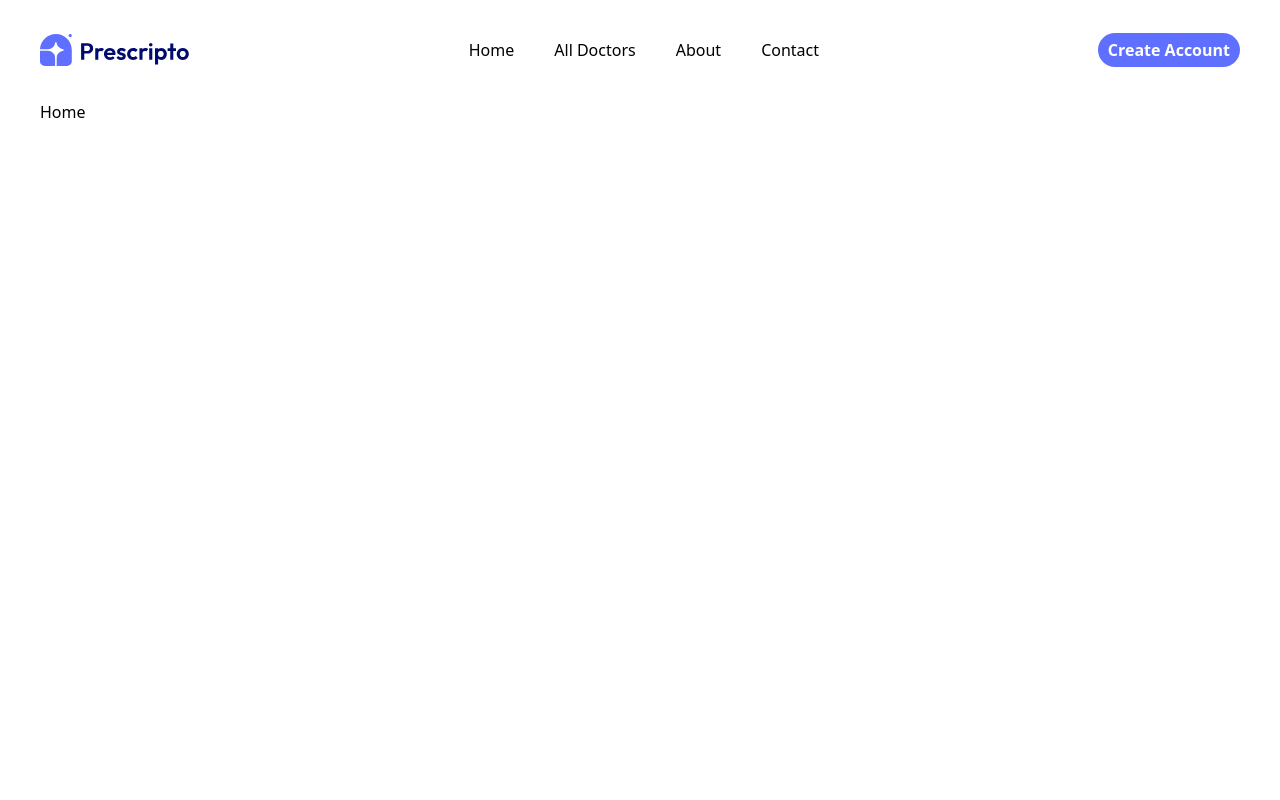
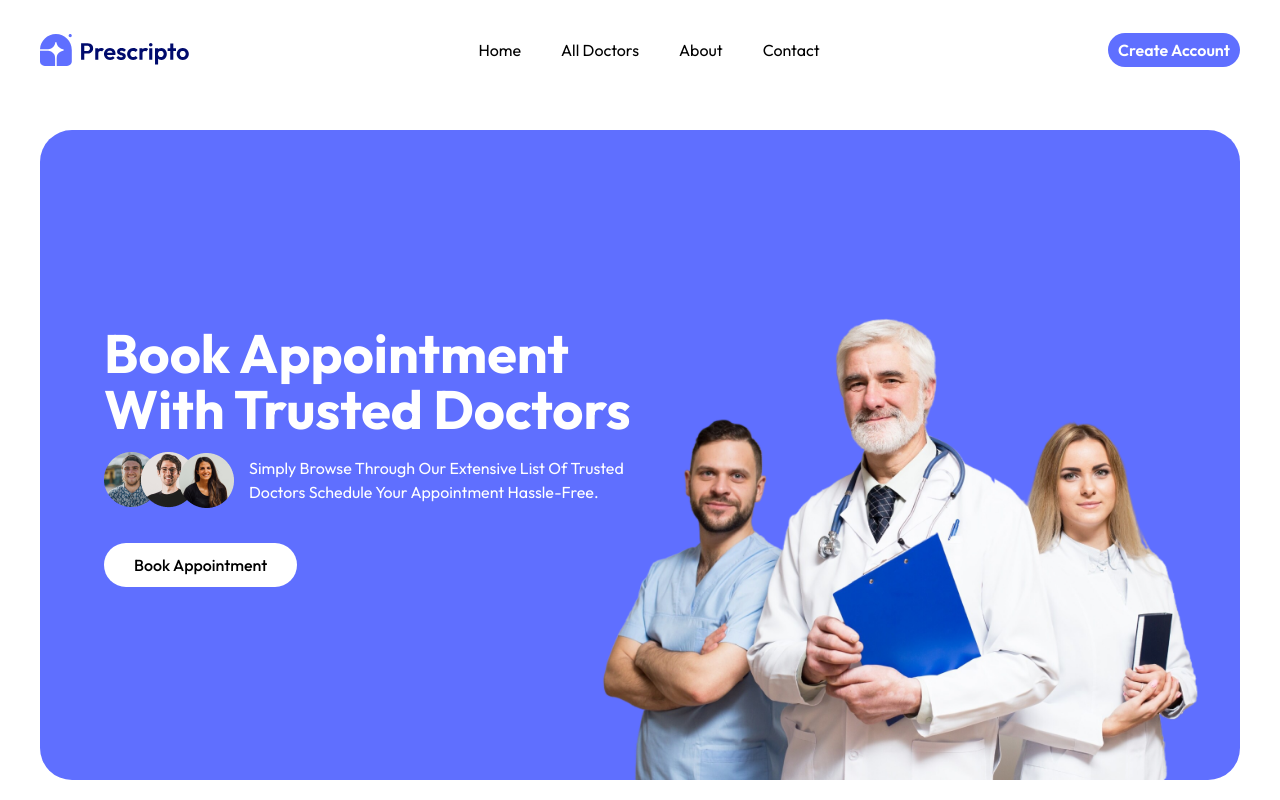
Before and after one commit to iamHarshvardhan10/prescripto, a React (Vite) app in the folder frontend/: page / in a window 1280 px wide. Built offline with nearby package versions, Linux system fonts and the light colour scheme.

Commit message:
create hero section

```diff
--- a/frontend/src/components/common/Button.jsx
+++ b/frontend/src/components/common/Button.jsx
@@ -1,10 +1,10 @@
 import React from "react";
 import { Link } from "react-router-dom";
 
-const Button = ({ text, to }) => {
+const Button = ({ text, to, className }) => {
   return (
     <Link to={to}>
-      <button className="btn btn-container">{text}</button>
+      <button className={`${className}`}>{text}</button>
     </Link>
   );
 };
--- a/frontend/src/components/core/Navbar.jsx
+++ b/frontend/src/components/core/Navbar.jsx
@@ -24,7 +24,7 @@ const Navbar = () => {
         </ul>
       </div>
       <div>
-        <Button text={"Create Account"} to={"/sign"} />
+        <Button text={"Create Account"} to={"/sign"} className={"btn btn-container"}/>
       </div>
     </nav>
   );
--- a/frontend/src/index.css
+++ b/frontend/src/index.css
@@ -1 +1,10 @@
+@import url("https://fonts.googleapis.com/css2?family=Outfit:wght@100..900&family=Quicksand:wght@300..700&display=swap");
 @import "tailwindcss";
+
+
+* {
+  margin: 0;
+  padding: 0;
+  box-sizing: border-box;
+  font-family: "Outfit", sans-serif;
+}
--- a/frontend/src/master.scss
+++ b/frontend/src/master.scss
@@ -8,6 +8,16 @@
   color: #fff;
   font-weight: 600;
   cursor: pointer;
+}
+
+.white-btn {
+  padding: 10px 30px;
+  border-radius: 25px;
+  color: #000;
+  background-color: #fff;
+  font-weight: 500;
+  cursor: pointer;
+  margin-top: 20px;
 }
 
 .app {
@@ -21,3 +31,19 @@
   //   position: fixed;
   //   margin: 0 auto;
 }
+
+// HOME CONTAINER
+.home-container {
+  position: relative;
+  margin-top: 30px;
+  background-color: #5f6fff;
+  height: calc(100vh - 150px);
+
+  .flex.items-center.justify-center.m-15 {
+    margin: 15px 0px;
+  }
+
+  .span-container {
+    margin-left: 15px;
+  }
+}
--- a/frontend/src/pages/Home.jsx
+++ b/frontend/src/pages/Home.jsx
@@ -1,9 +1,28 @@
-import React from 'react'
+import React from "react";
+import { assets } from "../assets/assets";
+import Button from "../components/common/Button";
 
 const Home = () => {
   return (
-    <div>Home</div>
-  )
-}
+    <div className="home-container p-96 relative rounded-4xl">
+      <div className="home-r-side absolute top-[30%] w-[45%] left-16 capitalize">
+        <h3 className="text-[54px] font-bold text-[#fff] leading-14">
+          Book Appointment with Trusted Doctors
+        </h3>
+        <div className="flex items-center justify-center m-15">
+          <img src={assets.group_profiles} alt="" />
+          <span className="text-[#fff] text-[16px] ml-8 span-container">
+            Simply browse through our extensive list of trusted doctors schedule
+            your Appointment hassle-free.
+          </span>
+        </div>
+        <Button text={"Book Appointment"} className={"white-btn"} />
+      </div>
+      <div className="home-l-side absolute right-10 bottom-0">
+        <img src={assets.header_img} alt="" className="w-[600px] h-auto" />
+      </div>
+    </div>
+  );
+};
 
-export default Home
+export default Home;
```
